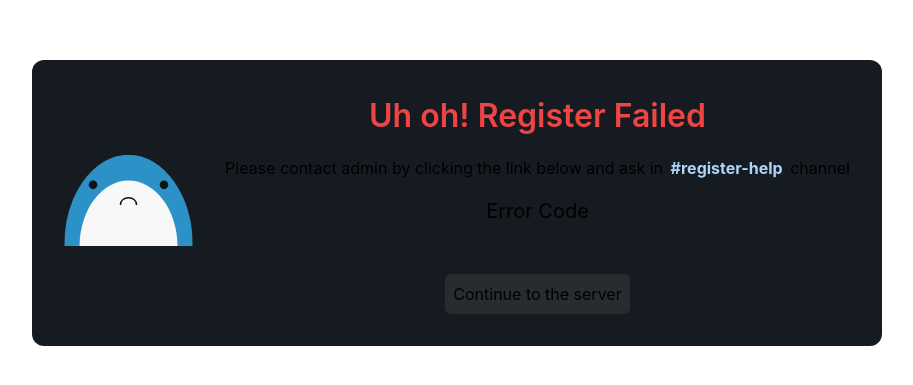
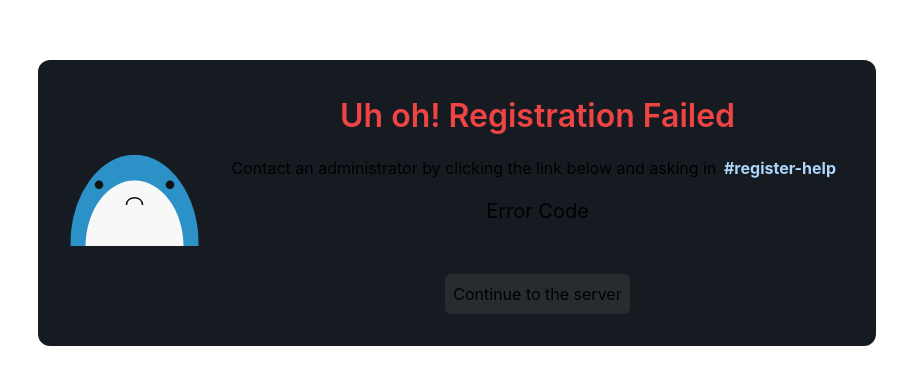
Before and after one commit to jaasonw/discord-email-verify, a Next.js app: page /error in a window 1280 px wide. Shown: the part 197-582 px from the top of the page, without its empty margins (183-1096 px from the left). Built offline with nearby package versions, Linux system fonts and the light colour scheme.

Commit message:
Fixing typos

```diff
--- a/components/ResultBanner.tsx
+++ b/components/ResultBanner.tsx
@@ -4,11 +4,11 @@ import { useRouter } from "next/router";
 import React from "react";
 import { useResponsive } from "../Hooks/useResponsive";
 
-type layoutPtops = {
+type layoutProps = {
   children?: React.ReactNode;
 };
 
-export const BannerLayout: React.FC<layoutPtops> = (props) => {
+export const BannerLayout: React.FC<layoutProps> = (props) => {
   const { children } = props;
   const [isDesktop] = useResponsive();
 
@@ -22,19 +22,19 @@ export const BannerLayout: React.FC<layoutPtops> = (props) => {
 };
 
 type imageProps = {
-  source: string;
+  src: string;
 };
 
 export const BannerImage: React.FC<imageProps> = (props) => {
-  const { source } = props;
+  const { src } = props;
   return (
     <div>
       <Image
-        src={source}
+        src={src}
         objectFit="cover"
         width={129}
         height={92}
-        alt={source}
+        alt={src}
       />
     </div>
   );
@@ -59,11 +59,10 @@ export const BannerContent: React.FC<contentProps> = (props) => {
           <BannerHeader header={header} success={success} />
           <div className="text-center">
             <p className="mb-[1rem] text-[1rem]">
-              Please contact admin by clicking the link below and ask in
+            Contact an administrator by clicking the link below and asking in
               <span className="font-bold text-[#aed5fa] ">
                 &nbsp; #register-help &nbsp;
               </span>
-              channel
             </p>
             <ErrorMessage />
           </div>
--- a/pages/error.tsx
+++ b/pages/error.tsx
@@ -8,8 +8,8 @@ import {
 const Error: NextPage = () => {
   return (
     <BannerLayout>
-      <BannerImage source="/Sad Frank.svg"/>
-      <BannerContent success={false} header="Uh oh! Register Failed" />
+      <BannerImage src="/Sad Frank.svg"/>
+      <BannerContent success={false} header="Uh oh! Registration Failed" />
     </BannerLayout>
   );
 };
--- a/pages/success.tsx
+++ b/pages/success.tsx
@@ -8,7 +8,7 @@ import {
 const Success: NextPage = () => {
   return (
     <BannerLayout>
-      <BannerImage source="/Happy Frank.svg"/>
+      <BannerImage src="/Happy Frank.svg"/>
       <BannerContent success={true}  header="You are now registered!"/>
     </BannerLayout>
   );
--- a/pages/verify.tsx
+++ b/pages/verify.tsx
@@ -16,7 +16,7 @@ const VerifyPage: NextPage = ({user}:any) => {
   if (!user) {
     return (
       <BannerLayout>
-        <BannerImage source="/Sad Frank.png" />
+        <BannerImage src="/Sad Frank.png" />
         <section className="flex flex-col items-center">
           <BannerHeader header="Uh oh! something went wrong" success={false} />
           <p className="ml-4 text-center">
@@ -43,13 +43,13 @@ const VerifyPage: NextPage = ({user}:any) => {
           objectFit="cover"
           width={isDesktop ? 200 : 160}
           height={isDesktop ? 100 : 80}
-          alt="acm logo"
+          alt="frank wave"
         />
         <h1 className="text-center my-[0.5rem] text-[1.5rem] font-bold  md:text-[2rem]">
           {`Hi ${user.firsName} ! Welcome to ACM at`} <span className="text-[#2C91C6]"> CSUF </span>
         </h1>
         <p className="text-center">
-          Click the button below to verify this is you{" "}
+          Click the button below to verify this is you
         </p>
         <button
           className="mt-[1rem] font-semibold px-[2rem] bg-[#292c2f] p-2 rounded-md hover:bg-[#3d4043] transition-all duration-300"
```
